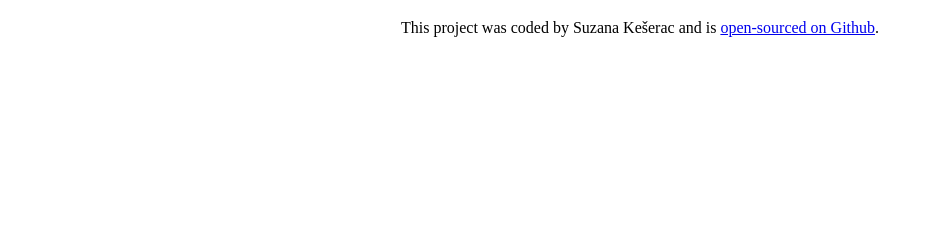
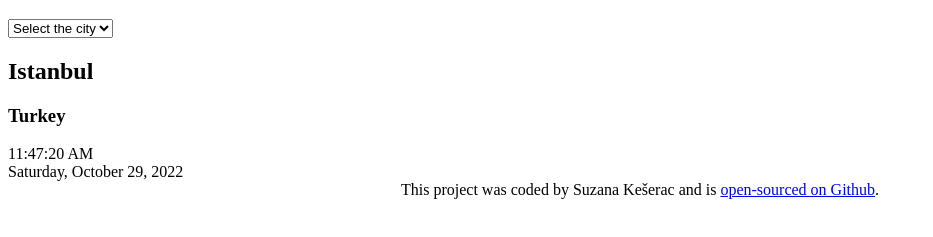
Before and after one commit to QSuzyQ/world-clock-project, a plain HTML site: page index.html in a window 1280 px wide. Shown: the part 61-298 px from the top of the page, without its empty margins (0-933 px from the left). Drawn offline with nearby package versions, Linux system fonts and the light colour scheme.

Commit message:
Added basic HTML

```diff
--- a/index.html
+++ b/index.html
@@ -10,7 +10,22 @@
     <title>World Clock Project</title>
   </head>
   <body>
-    <h1>World Clock</h1>
+    <div class="container">
+      <h1>World Clock</h1>
+      <select name="" id="">
+        <option value="">Select the city</option>
+        <option value="">Istanbul</option>
+        <option value="">Vienna</option>
+        <option value="">Seattle</option>
+        <option value="">Lima</option>
+        <option value="">Bangkok</option>
+        <option value="">Tokyo</option>
+      </select>
+      <h2>Istanbul</h2>
+      <h3>Turkey</h3>
+      <div class="time">11:47:20 AM</div>
+      <div class="date">Saturday, October 29, 2022</div>
+    </div>
     <footer>
       This project was coded by Suzana Kešerac and is
       <a
```
